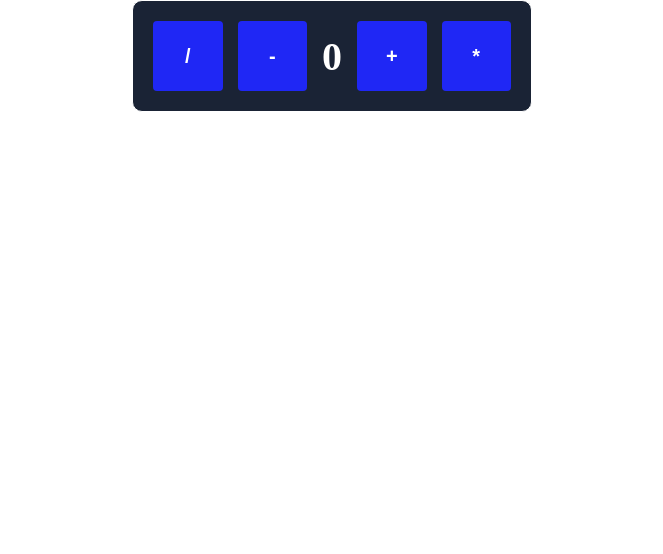
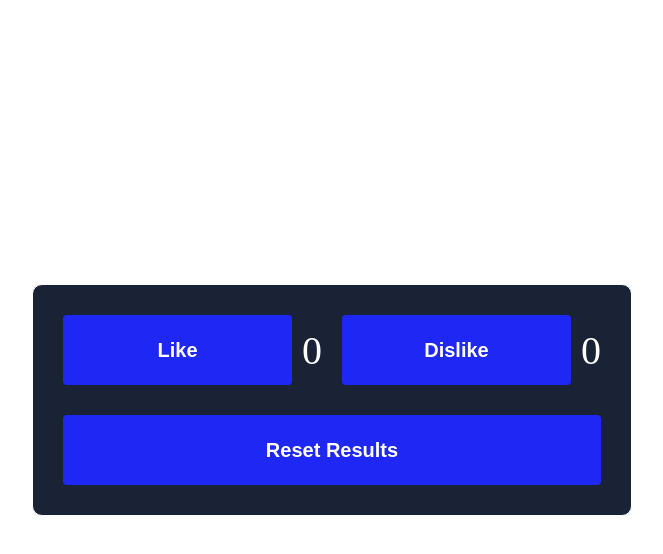
Before and after one commit to AndreyHein/react-redux-cohort42.1, a React (Vite) app: page / in a window 1280 px wide. Shown: the top 554 px of the page, without its empty margins (308-971 px from the left). Built offline with nearby package versions, Linux system fonts and the light colour scheme.

Commit message:
homework16

```diff
--- a/src/App.tsx
+++ b/src/App.tsx
@@ -1,13 +1,15 @@
 // HOMEWORKS
 import Homework_15 from "homeworks/Homework_15/Homework_15"
+import Homework_16 from "homeworks/Homework_16/Homework_16"
 // LESSONS
 import Lesson_16 from "lessons/Lesson_16/Lesson_16"
 // CONSULTATION
 
 function App() {
   return (
-  // <Homework_15 />
-  <Lesson_16 />
+    // <Homework_15 />
+    <Homework_16 />
+    // <Lesson_16 />
   )
 }
 
--- /dev/null
+++ b/src/components/Feedback/Feedback.tsx
@@ -0,0 +1,35 @@
+import Button from "components/Button/Button";
+
+import { FeedbackProps } from "./types";
+import {
+  FeedbackControl,
+  FeedbackWrapper,
+  Count,
+  ButtonwithcountContainer,
+} from "./styles";
+
+function Feedback({
+  likes,
+  dislikes,
+  onDislike,
+  onLike,
+  resetResults,
+}: FeedbackProps) {
+  return (
+    <FeedbackWrapper>
+      <FeedbackControl>
+        <ButtonwithcountContainer>
+          <Button name="Like" onClick={onLike} />
+          <Count>{likes}</Count>
+        </ButtonwithcountContainer>
+        <ButtonwithcountContainer>
+          <Button name="Dislike" onClick={onDislike} />
+          <Count>{dislikes}</Count>
+        </ButtonwithcountContainer>
+      </FeedbackControl>
+      <Button name="Reset Results" onClick={resetResults} />
+    </FeedbackWrapper>
+  );
+}
+
+export default Feedback;
--- /dev/null
+++ b/src/components/Feedback/styles.ts
@@ -0,0 +1,34 @@
+import styled from "@emotion/styled";
+
+export const FeedbackWrapper = styled.div`
+  display: flex;
+  flex-direction: column;
+  align-items: center;
+  justify-content: center;
+  gap: 30px;
+  width: 600px;
+  height: fit-content;
+  border: 1px solid white;
+  border-radius: 10px;
+  padding: 30px;
+  background-color: rgb(26, 35, 53);
+  color: white;
+`;
+export const FeedbackControl = styled.div`
+  display: flex;
+  align-items: center;
+  gap: 20px;
+  width: 100%;
+`;
+
+export const ButtonwithcountContainer = styled.div`
+  display: flex;
+  align-items: center;
+  gap: 10px;
+  width: 100%;
+`;
+
+export const Count = styled.p`
+  font-size: 40px;
+  color: white;
+`;
--- /dev/null
+++ b/src/components/Feedback/types.ts
@@ -0,0 +1,7 @@
+export interface FeedbackProps {
+    likes: number;
+    dislikes: number;
+    onLike: () => void;
+    onDislike: () => void;
+    resetResults: () => void;
+  }
--- /dev/null
+++ b/src/homeworks/Homework_16/Homework_16.tsx
@@ -0,0 +1,40 @@
+import { useAppDispatch, useAppSelector } from "store/hooks"
+import {
+  feedbackSliceAction,
+  feedbackSliceSelector,
+} from "store/redux/feedback/feedbackSlice"
+
+import { PageWrapper } from "./styles"
+import Feedback from "components/Feedback/Feedback"
+
+function Homework_16() {
+  const likes = useAppSelector(feedbackSliceSelector.likes)
+  const disLikes = useAppSelector(feedbackSliceSelector.disLikes)
+
+  const dispatch = useAppDispatch()
+
+  const onLike = () => {
+    dispatch(feedbackSliceAction.plusLike())
+  }
+
+  const onDislike = () => {
+    dispatch(feedbackSliceAction.plusDislike())
+  }
+
+  const resetResults = () => {
+    dispatch(feedbackSliceAction.reset())
+  }
+
+  return (
+    <PageWrapper>
+      <Feedback
+        likes={likes}
+        dislikes={disLikes}
+        onLike={onLike}
+        onDislike={onDislike}
+        resetResults={resetResults}
+      />
+    </PageWrapper>
+  )
+}
+export default Homework_16
--- /dev/null
+++ b/src/homeworks/Homework_16/styles.ts
@@ -0,0 +1,9 @@
+import styled from "@emotion/styled"
+
+export const PageWrapper = styled.div`
+  display: flex;
+  flex-direction: column;
+  flex: 1;
+  align-items: center;
+  justify-content: center;
+`
--- /dev/null
+++ b/src/store/redux/feedback/feedbackSlice.ts
@@ -0,0 +1,36 @@
+import { createAppSlice } from "store/createAppSlice"
+
+import { FeedbackInitialState } from "./types"
+
+const feedbackInitialState: FeedbackInitialState = {
+  likes: 0,
+  dislikes: 0,
+}
+
+export const feedbackSlice = createAppSlice({
+  name: "FEEDBACK",
+  initialState: feedbackInitialState,
+  reducers: create => ({
+    plusLike: create.reducer((state: FeedbackInitialState) => {
+      state.likes += 1
+    }),
+    plusDislike: create.reducer((state: FeedbackInitialState) => {
+      state.dislikes += 1
+    }),
+    reset: create.reducer((state: FeedbackInitialState) => {
+      state.likes = 0
+      state.dislikes = 0
+    }),
+  }),
+  selectors: {
+    likes: (state: FeedbackInitialState) => {
+      return state.likes
+    },
+    disLikes: (state: FeedbackInitialState) => {
+      return state.dislikes
+    },
+  },
+})
+
+export const feedbackSliceAction = feedbackSlice.actions
+export const feedbackSliceSelector = feedbackSlice.selectors
--- /dev/null
+++ b/src/store/redux/feedback/types.ts
@@ -0,0 +1,4 @@
+export interface FeedbackInitialState {
+  likes: number
+  dislikes: number
+}
--- a/src/store/store.ts
+++ b/src/store/store.ts
@@ -2,10 +2,11 @@ import type { Action, ThunkAction } from "@reduxjs/toolkit"
 import { combineSlices, configureStore } from "@reduxjs/toolkit"
 
 import {counterSlice} from "store/redux/counter/counterSlice"
+import { feedbackSlice } from "store/redux/feedback/feedbackSlice"
 
 // `combineSlices` automatically combines the reducers using
 // their `reducerPath`s, therefore we no longer need to call `combineReducers`.
-const rootReducer = combineSlices(counterSlice)
+const rootReducer = combineSlices(counterSlice, feedbackSlice)
 // Infer the `RootState` type from the root reducer
 export type RootState = ReturnType<typeof rootReducer>
 
```
